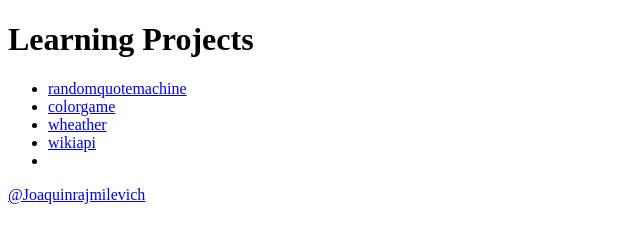
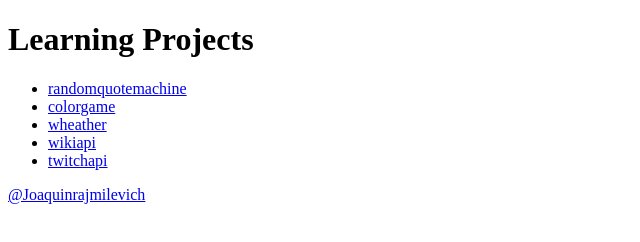
Before and after one commit to joaquinrajmilevich/LearningProject, a plain HTML site: page index.html in a window 1280 px wide. Shown: the full height of the page, 0-640 px from the left. Drawn offline with Linux system fonts and the light colour scheme.

Commit message:
update html

```diff
--- a/index.html
+++ b/index.html
@@ -13,7 +13,7 @@
     <li><a href="Colorgame/colorgame.html">colorgame</a></li>
     <li><a href="Weather/index.html">wheather</a></li>
     <li><a href="wikiapi/index.html">wikiapi</a></li>
-    <li><a href=""></a></li>
+    <li><a href="twitchapi/index.html">twitchapi</a></li>
 </ul>
 <a href="https://github.com/Joaquinrajmilevich">@Joaquinrajmilevich</a>
 </body>
```
